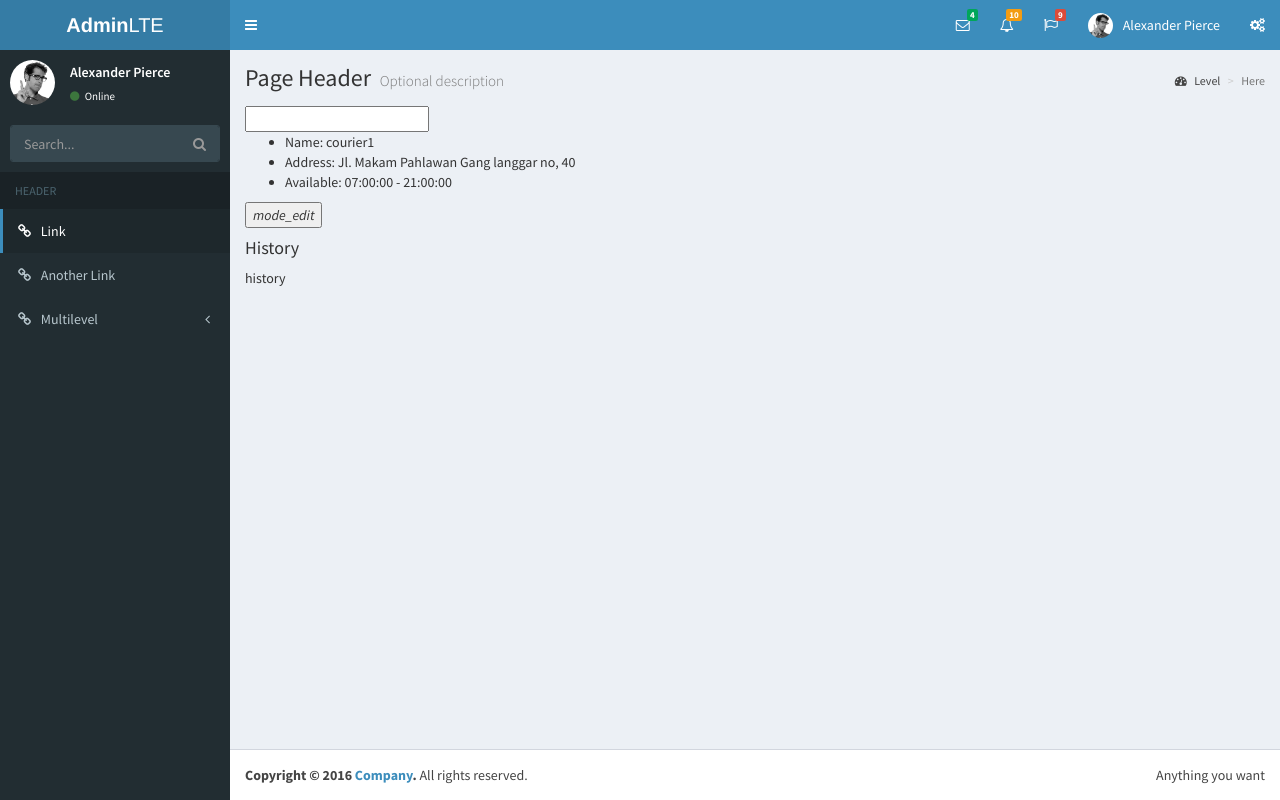
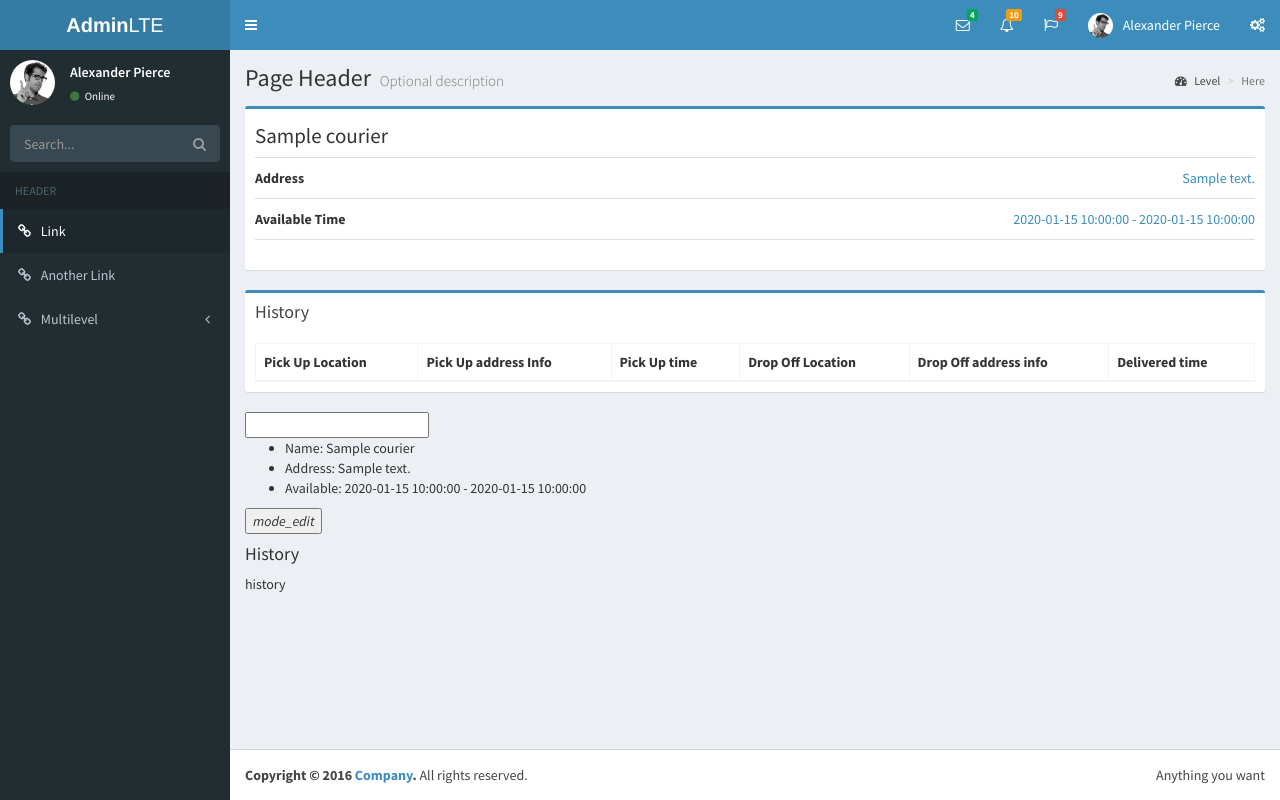
Before and after one commit to pace-noge/apt-assessment, a Flask app: template app/templates/courier_detail.html in a window 1280 px wide. Run offline with Flask 2, Linux system fonts and the light colour scheme; data comes from the database, SQL or seed files in the repository; tables that the repository leaves empty hold one stand-in row (values such as "Sample post"); the template is opened without the code that fills it: values that come from a table or form of the project are taken from there, most other values are stand-ins (such as "Sample title", 1, 10 or a date in 2020); lists and menus that the app fills with data are empty; some libraries are stand-ins or nearby versions.

Commit message:
update models

```diff
--- a/app/templates/courier_detail.html
+++ b/app/templates/courier_detail.html
@@ -2,27 +2,57 @@
 
 {% block content %}
 
-<!-- <div class="demo-card-wide mdl-card mdl-shadow--2dp mdl-grid">
-  <div class="mdl-card__title">
-    <h2 class="mdl-card__title-text">Welcome</h2>
-  </div>
-  <div class="mdl-card__supporting-text">
-    <ul>
-        <li>{{ courier.name }}</li>
-         <li>{{ courier.address }}</li>
-        </ul>
-  </div>
-  <div class="mdl-card__actions mdl-card--border">
-    <a class="mdl-button mdl-button--colored mdl-js-button mdl-js-ripple-effect">
-      Get Started
-    </a>
-  </div>
-  <div class="mdl-card__menu">
-    <button class="mdl-button mdl-button--icon mdl-js-button mdl-js-ripple-effect">
-      <i class="material-icons">share</i>
-    </button>
-  </div>
-</div> -->
+<div class="row">
+    <div class="col-md-12">
+        <div class="box box-primary">
+            <div class="box-body box-profile">
+                <h3 class="profile-username text-left">
+                    {{ courier.name }}
+                </h3>
+                <ul class="list-group list-group-unbordered">
+                    <li class="list-group-item">
+                        <b>Address</b>
+                        <a class="pull-right">
+                            {{ courier.address }}
+                        </a>
+                    </li>
+                    <li class="list-group-item">
+                        <b>Available Time</b>
+                        <a class="pull-right">
+                            {{ courier.available_time_start }} - {{ courier.available_time_stop }}
+                        </a>
+                    </li>
+                </ul>
+            </div>
+        </div>
+    </div>
+</div>
+
+<div class="row">
+    <div class="col-md-12">
+        <div class="box box-primary">
+            <div class="box-header">
+                <h3 class="box-title">
+                    History
+                </h3>
+            </div>
+            <div class="box-body">
+                <table class="table table-bordered">
+                    <thead>
+                        <tr>
+                            <th>Pick Up Location</th>
+                            <th>Pick Up address Info</th>
+                            <th>Pick Up time</th>
+                            <th>Drop Off Location</th>
+                            <th>Drop Off address info</th>
+                            <th>Delivered time</th>
+                        </tr>
+                    </thead>
+                </table>
+            </div>
+        </div>
+    </div>
+</div>
 
 {{ form.name }}
 
```
Also changed, not shown: app/models.py (+7 -0 lines).
